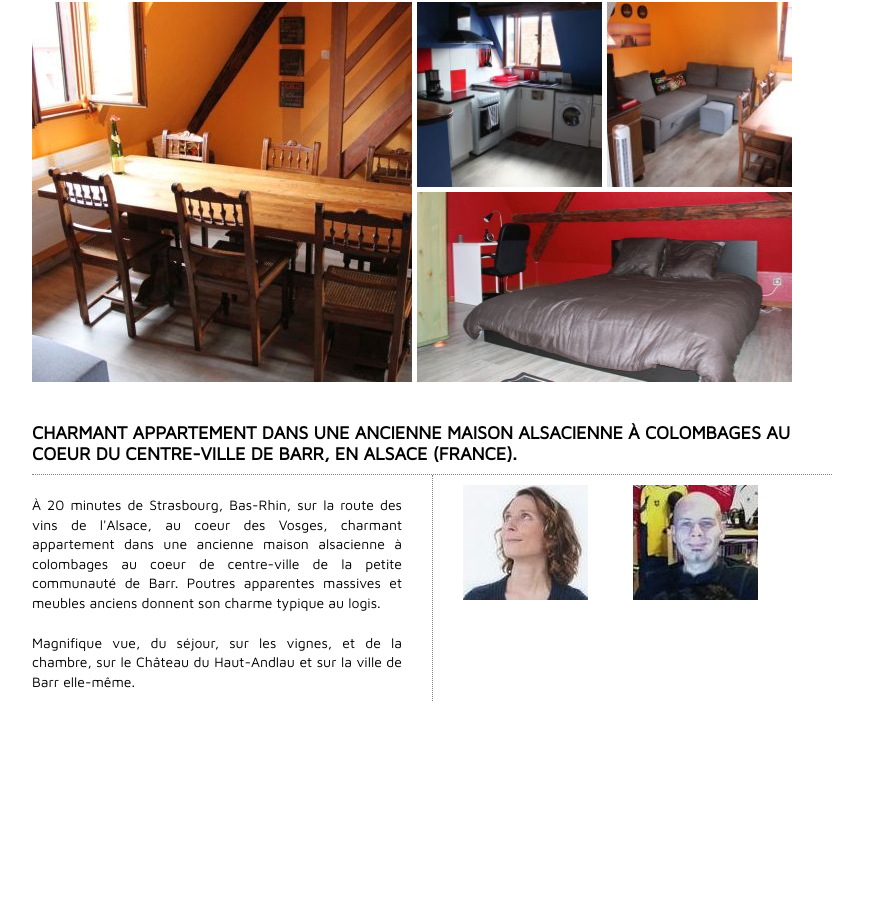
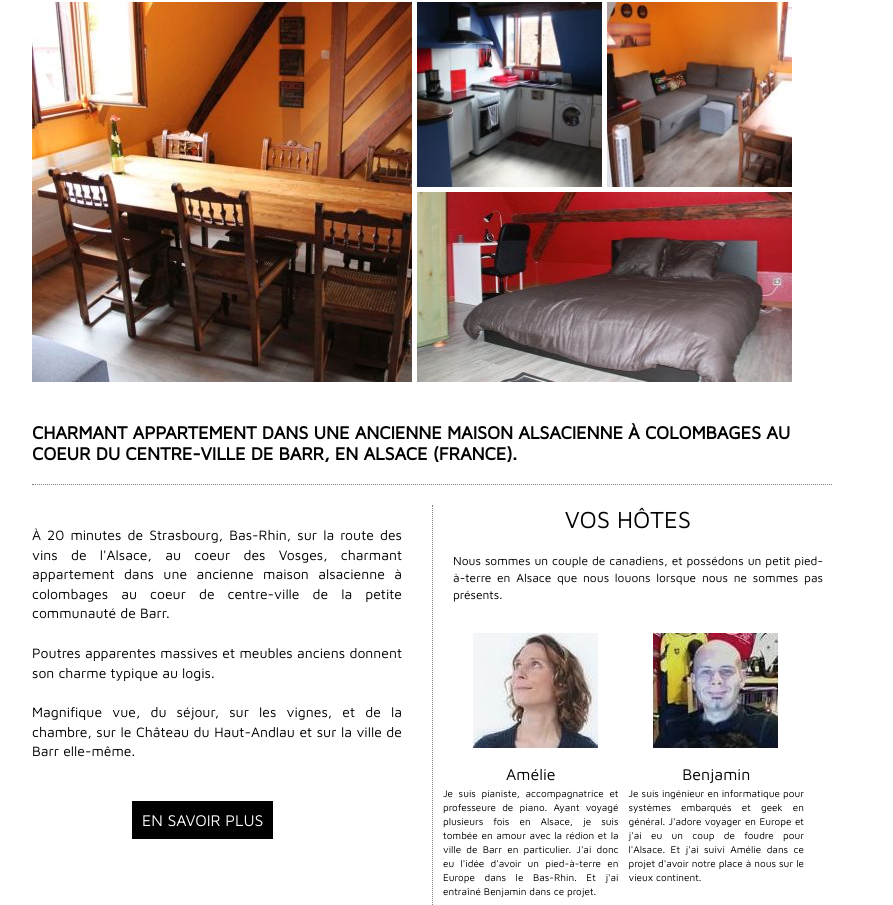
Before and after one commit to ducollegeinfo/website, a plain HTML site: page html/fr/accueil.html in a window 1280 px wide. Shown: the part 147-1052 px from the top of the page, without its empty margins (208-1101 px from the left). Before the commit the page ends 1022 px from the top, so only its background shows below. Drawn offline with nearby package versions, Linux system fonts and the light colour scheme.

Commit message:
complete first page

```diff
--- a/css/style.css
+++ b/css/style.css
@@ -18,23 +18,21 @@ h2 {
     font-weight: medium;
     font-size: 18px;
     text-transform: uppercase;
-    padding-bottom: 10px;
+    padding-bottom: 20px;
     border-bottom-style: dotted;
     border-color: grey;
     border-bottom-width: 1px;
 }
 
-.left-description {
+.short-description {
     width: 370px;
     height 400px;
-    border-style: dotted;
-    border-color: grey;
-    border-width: 0 1px 0 0;
     padding-right: 30px;
+    margin-top: 20px;
     float: left;
 }
 
-.left-description-text {
+.short-description-text {
     font-family: "Maven Pro", "Arial";
     font-weight: normal;
     font-size: 14px;
@@ -43,15 +41,39 @@ h2 {
     margin: 20px 0 10px 0;
 }
 
-.right-description {
-    width: 370px;
+/* need div to have a block around the <a> element to get the top-bottom margin */
+#more-details-div {
+    margin: 50px 100px 0 100px;
+}
+
+#more-details {
+    font-family: "Maven Pro", "Arial";
+    color: white;
+    background-color: black;
+    padding: 10px 10px 10px 10px;
+    text-align: center;
+    text-decoration: none;
+    text-transform: uppercase;
+}
+
+#more-details:hover {
+    background-color: red;
+    border-color: red;
+}
+
+.bio {
+    width: 390px;
     height: 400px;
+    border-style: dotted;
+    border-color: grey;
+    border-width: 0 0 0 1px;
+    margin-top: 20px;
     float: left;
 }
 
-.right-desc-headshots {
+.bio-headshots {
     width: 370px;
-    height: 140px;
+    height: 160px;
 }
 
 .headshot {
@@ -59,12 +81,57 @@ h2 {
     border-style: solid;
     border-width: 10px;
     border-color: white;
-    margin-left: 20px;
+    margin-left: 30px;
+    margin-top: 20px;
 }
 
-.content {
+#hotes {
+    width: 100%;
+    margin: 0 5px 0 5px;
+}
+
+.hote {
+    float: left;
+    width: 45%;
+    margin: 0 5px 0 5px;
+}
+
+.hote-name {
+    font-family: "Maven Pro", "Arial";
+    font-weight: normal;
+    font-size: 16px;
+    line-height: 140%;
+    text-align: center;
+}
+
+.hote-bio {
+    font-family: "Maven Pro", "Arial";
+    font-weight: normal;
+    font-size: 10px;
+    line-height: 140%;
+    text-align: justify;
+}
+
+body {
     max-width: 800px;
     margin: auto;
+}
+
+#hotes-entete {
+    font-family: "Maven Pro", "Arial";
+    font-size: 24px;
+    font-weight: normal;
+    text-align: center;
+    text-transform: uppercase;
+}
+
+.hotes-text {
+    font-family: "Maven Pro", "Arial";
+    font-weight: normal;
+    font-size: 12px;
+    line-height: 140%;
+    text-align: justify;
+    margin: 20px 0 0 20px;
 }
 
 .top-banner {
--- a/html/fr/accueil.html
+++ b/html/fr/accueil.html
@@ -9,7 +9,7 @@
         <link rel="stylesheet" href="../../css/style.css">
         <meta charset="UTF-8">
     </head>
-    <div class=content> <body>
+    <body>
         <div class=top-banner>
             <ul>
                 <li><a class=top-banner-nav href="accueil.html">Accueil</a></li>
@@ -26,21 +26,51 @@
             <img class="small-rect" src=../../img/front-page/bed.jpg>
         </div>
         <h2>Charmant appartement dans une ancienne maison alsacienne à colombages au coeur du centre-ville de Barr, en Alsace (France).</h2>
-        <div class=left-description>
-            <p class=left-description-text>
-            À 20 minutes de Strasbourg, Bas-Rhin, sur la route des vins de l'Alsace, au coeur des Vosges, charmant appartement dans une ancienne maison alsacienne à colombages au coeur de centre-ville de la petite communauté de Barr. Poutres apparentes massives et meubles anciens donnent son charme typique au logis.
+        <div class=short-description>
+            <p class=short-description-text>
+                À 20 minutes de Strasbourg, Bas-Rhin, sur la route des vins de l'Alsace, au coeur des Vosges, charmant appartement dans une ancienne maison alsacienne à colombages au coeur de centre-ville de la petite communauté de Barr.
             </p>
-            <p class=left-description-text>
-            Magnifique vue, du séjour, sur les vignes, et de la chambre, sur le Château du Haut-Andlau et sur la ville de Barr elle-même.
+            <p class=short-description-text>
+                Poutres apparentes massives et meubles anciens donnent son charme typique au logis.
             </p>
+            <p class=short-description-text>
+                Magnifique vue, du séjour, sur les vignes, et de la chambre, sur le Château du Haut-Andlau et sur la ville de Barr elle-même.
+            </p>
+            <div id=more-details-div>
+                <a id=more-details href="details.html">En savoir plus</a>
+            </div>
         </div>
-        <div class=right-description>
-            <div class=right-desc-headshots>
+        <div class=bio>
+            <div id=hotes-entete>
+                <p>
+                Vos hôtes
+                </p>
+            </div>
+            <div class=hotes-text>
+                Nous sommes un couple de canadiens, et possédons un petit pied-à-terre en Alsace que nous louons lorsque nous ne sommes pas présents.
+            </div>
+            <div class=bio-headshots>
                 <img class=headshot src=../../img/front-page/amelie.jpg>
                 <img class=headshot src=../../img/front-page/benjamin.jpg>
-            <div>
-            <p>
-            </p>
+            </div>
+            <div id=hotes>
+                <div class=hote>
+                    <p class=hote-name>
+                        Amélie
+                    </p>
+                    <p class=hote-bio>
+                        Je suis pianiste, accompagnatrice et professeure de piano. Ayant voyagé plusieurs fois en Alsace, je suis tombée en amour avec la rédion et la ville de Barr en particulier. J'ai donc eu l'idée d'avoir un pied-à-terre en Europe dans le Bas-Rhin. Et j'ai entraîné Benjamin dans ce projet.
+                    </p>
+                </div>
+                <div class=hote>
+                    <p class=hote-name>
+                        Benjamin
+                    </p>
+                    <p class=hote-bio>
+                        Je suis ingénieur en informatique pour systèmes embarqués et geek en général. J'adore voyager en Europe et j'ai eu un coup de foudre pour l'Alsace. Et j'ai suivi Amélie dans ce projet d'avoir notre place à nous sur le vieux continent.
+                    </p>
+                </div>
+            </div>
         </div>
-    </body> </div>
+    </body>
 </html>
```
